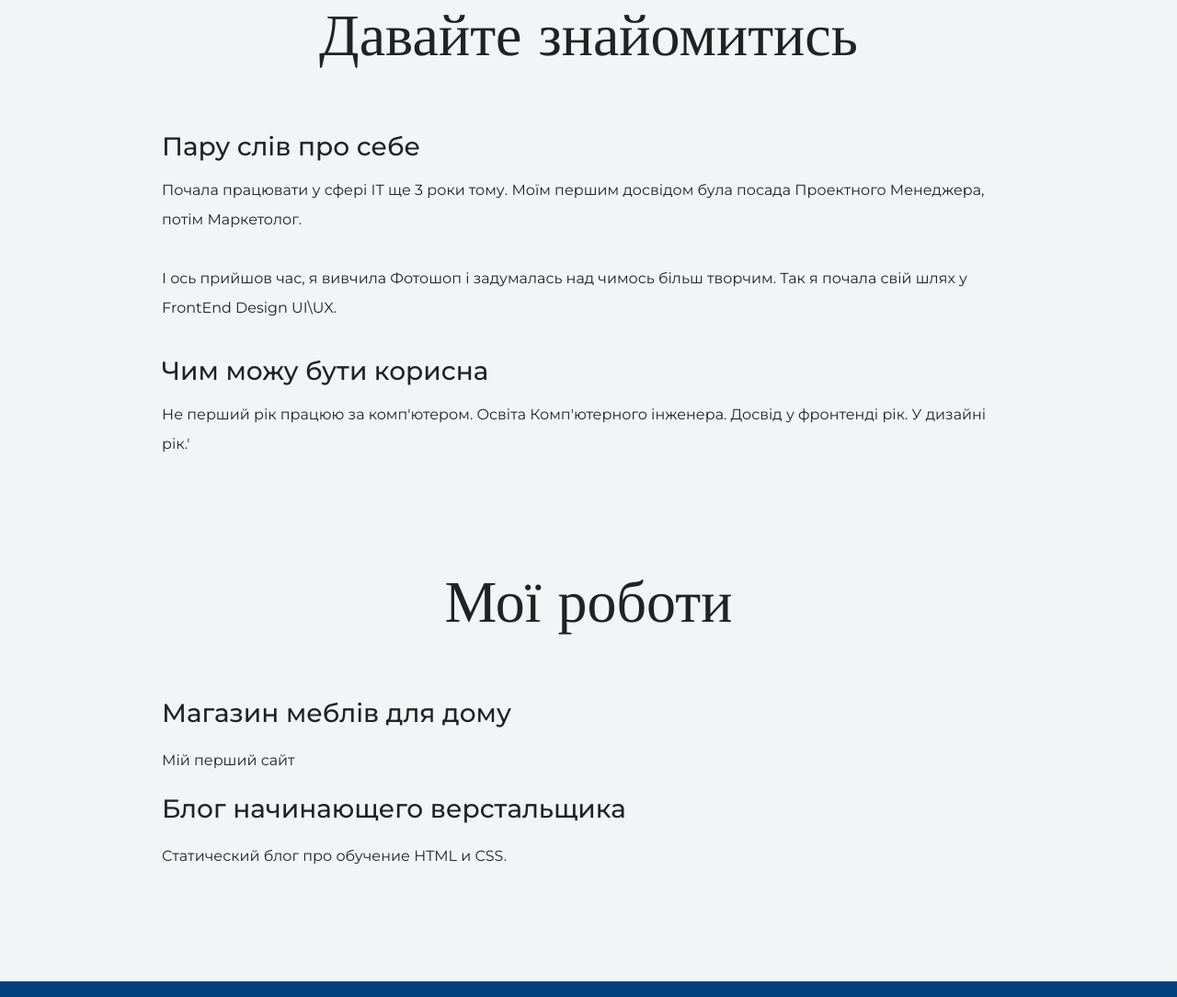
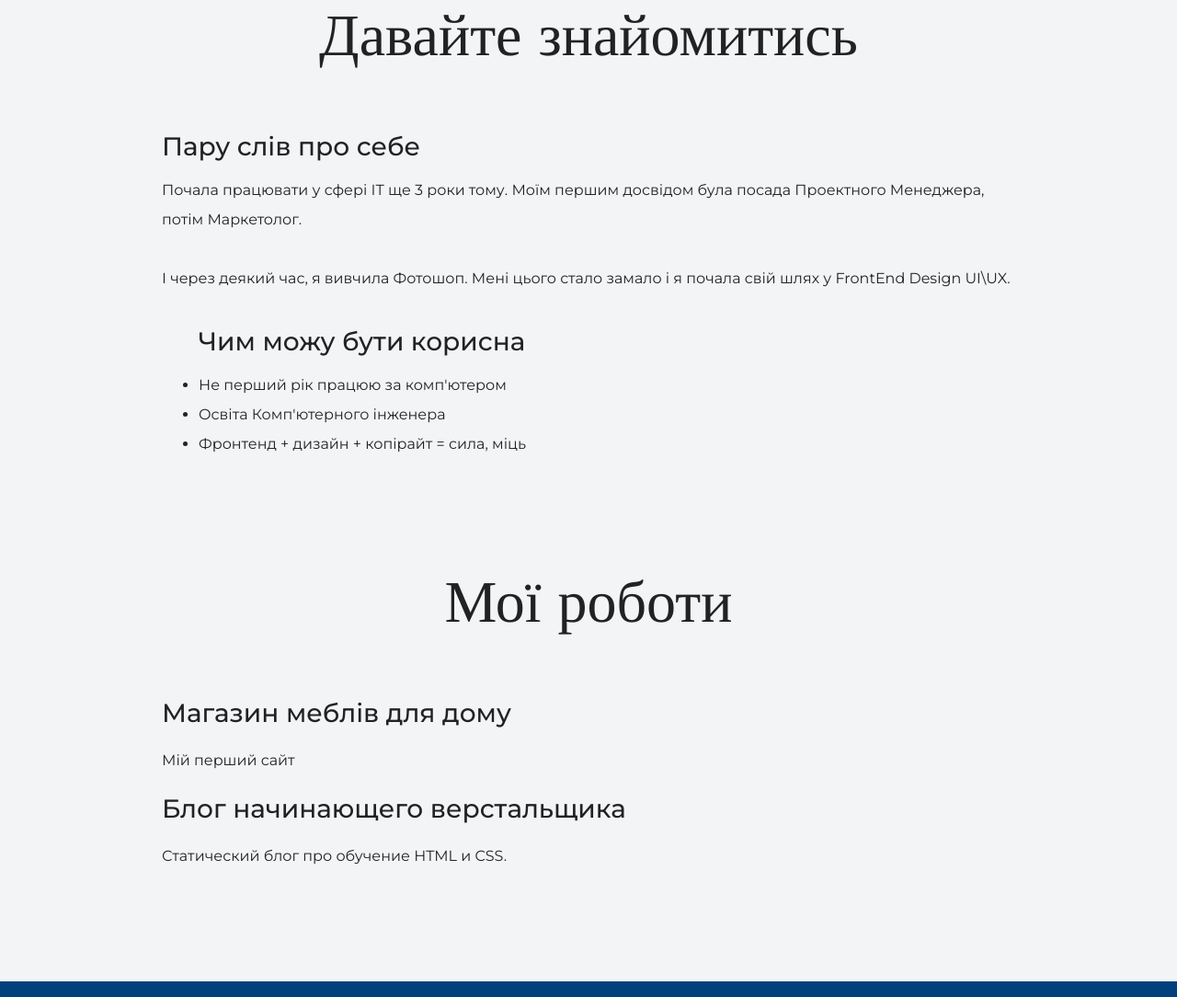
Before and after one commit to Tsvigunova/my-site, a plain HTML site: page index.html in a window 1280 px wide. Shown: the part 1033-2117 px from the top of the page at 92% size. Drawn offline with nearby package versions, Linux system fonts and the light colour scheme.

Commit message:
Changed text & add <ul>

```diff
--- a/index.html
+++ b/index.html
@@ -26,9 +26,12 @@
       		<h2 class="subheading">Давайте знайомитись</h2>
      		<h3>Пару слів про себе</h3>
       		<p>Почала працювати у сфері ІТ ще 3 роки тому. Моїм першим досвідом була посада Проектного Менеджера, потім Маркетолог. </p>
-      		<p>І ось прийшов час, я вивчила Фотошоп і задумалась над чимось більш творчим. Так я почала свій шлях у FrontEnd Design UI\UX.</p>
-      		<h3>Чим можу бути корисна</h3>
-     		 <p>Не перший рік працюю за комп'ютером. Освіта Комп'ютерного інженера. Досвід у фронтенді рік. У дизайні рік.' </p>
+      		<p>І через деякий час, я вивчила Фотошоп. Мені цього стало замало і я почала свій шлях у FrontEnd Design UI\UX.</p>
+      		<ul><h3>Чим можу бути корисна</h3>
+     			<li>Не перший рік працюю за комп'ютером </li>
+     		 	<li>Освіта Комп'ютерного інженера </li>
+     			<li>Фронтенд + дизайн + копірайт = сила, міць </li>
+     		</ul>
      	</div>
     </section>
 
```
